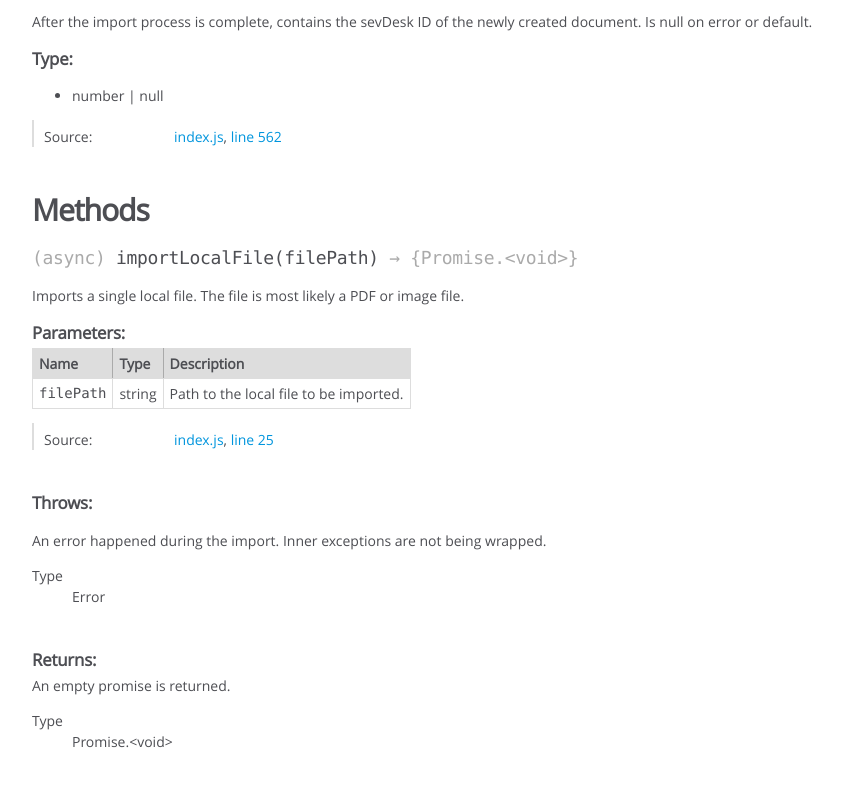
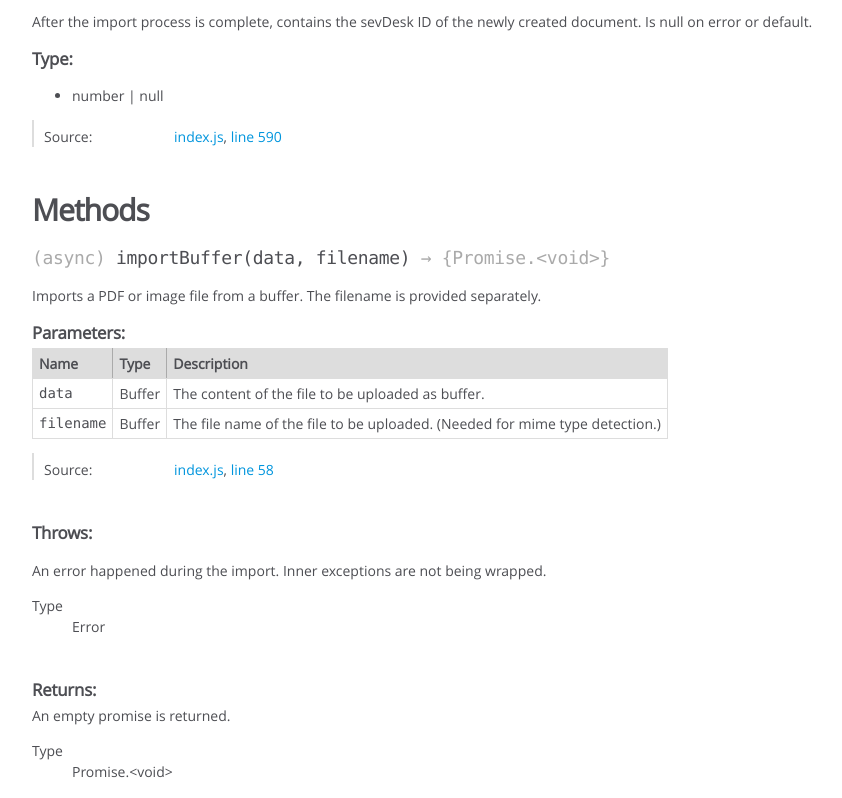
Before and after one commit to konsorten/sevdesk-voucher-upload, a website: page docs/SevdeskVoucherImporter.html in a window 1280 px wide. Shown: the part 622-1420 px from the top of the page, without its empty margins (0-842 px from the left). Drawn offline with Linux system fonts and the light colour scheme.

Commit message:
Added support for uploading an invoice from a buffer

```diff
--- a/docs/SevdeskVoucherImporter.html
+++ b/docs/SevdeskVoucherImporter.html
@@ -253,7 +253,7 @@ Is null on error or default.
 
     <dt class="tag-source">Source:</dt>
     <dd class="tag-source"><ul class="dummy"><li>
-        <a href="index.js.html">index.js</a>, <a href="index.js.html#line562">line 562</a>
+        <a href="index.js.html">index.js</a>, <a href="index.js.html#line590">line 590</a>
     </li></ul></dd>
 
 
@@ -274,6 +274,215 @@ Is null on error or default.
 
 
         <h3 class="subsection-title">Methods</h3>
+
+
+
+
+
+
+
+    <h4 class="name" id="importBuffer"><span class="type-signature">(async) </span>importBuffer<span class="signature">(data, filename)</span><span class="type-signature"> &rarr; {Promise.&lt;void>}</span></h4>
+
+
+
+
+
+
+<div class="description">
+    Imports a PDF or image file from a buffer. The filename is provided separately.
+</div>
+
+
+
+
+
+
+
+
+
+    <h5>Parameters:</h5>
+
+
+<table class="params">
+    <thead>
+    <tr>
+
+        <th>Name</th>
+
+
+        <th>Type</th>
+
+
+
+
+
+        <th class="last">Description</th>
+    </tr>
+    </thead>
+
+    <tbody>
+
+
+        <tr>
+
+                <td class="name"><code>data</code></td>
+
+
+            <td class="type">
+
+
+<span class="param-type">Buffer</span>
+
+
+
+            </td>
+
+
+
+
+
+            <td class="description last">The content of the file to be uploaded as buffer.</td>
+        </tr>
+
+
+
+        <tr>
+
+                <td class="name"><code>filename</code></td>
+
+
+            <td class="type">
+
+
+<span class="param-type">Buffer</span>
+
+
+
+            </td>
+
+
+
+
+
+            <td class="description last">The file name of the file to be uploaded. (Needed for mime type detection.)</td>
+        </tr>
+
+
+    </tbody>
+</table>
+
+
+
+
+
+
+<dl class="details">
+
+
+
+
+
+
+
+
+
+
+
+
+
+
+
+
+
+
+
+
+
+
+
+
+
+
+    <dt class="tag-source">Source:</dt>
+    <dd class="tag-source"><ul class="dummy"><li>
+        <a href="index.js.html">index.js</a>, <a href="index.js.html#line58">line 58</a>
+    </li></ul></dd>
+
+
+
+
+
+
+
+</dl>
+
+
+
+
+
+
+
+
+
+
+
+<h5>Throws:</h5>
+
+
+
+<dl>
+    <dt>
+        <div class="param-desc">
+        An error happened during the import. Inner exceptions are not being wrapped.
+        </div>
+    </dt>
+    <dd></dd>
+    <dt>
+        <dl>
+            <dt>
+                Type
+            </dt>
+            <dd>
+
+<span class="param-type">Error</span>
+
+
+            </dd>
+        </dl>
+    </dt>
+    <dd></dd>
+</dl>
+
+
+
+
+
+<h5>Returns:</h5>
+
+
+<div class="param-desc">
+    An empty promise is returned.
+</div>
+
+
+
+<dl>
+    <dt>
+        Type
+    </dt>
+    <dd>
+
+<span class="param-type">Promise.&lt;void></span>
+
+
+    </dd>
+</dl>
+
+
+
+
+
+
 
 
 
@@ -483,7 +692,7 @@ Is null on error or default.
 <br class="clear">
 
 <footer>
-    Documentation generated by <a href="https://github.com/jsdoc3/jsdoc">JSDoc 3.5.5</a> on Tue Jan 09 2018 13:35:29 GMT+0100 (Mitteleuropäische Zeit)
+    Documentation generated by <a href="https://github.com/jsdoc3/jsdoc">JSDoc 3.5.5</a> on Wed Jan 10 2018 15:35:57 GMT+0100 (Mitteleuropäische Zeit)
 </footer>
 
 <script> prettyPrint(); </script>
--- a/package.json
+++ b/package.json
@@ -1,6 +1,6 @@
 {
   "name": "sevdesk-voucher-upload",
-  "version": "0.1.3",
+  "version": "0.1.4",
   "description": "sevDesk voucher upload library",
   "engines": {
     "node": ">=8.2.1"
```
Also changed, not shown: docs/index.html (+1 -1 lines), docs/index.js.html (+34 -6 lines), index.js (+33 -5 lines), test/sevdeskVoucherImporter.js (+18 -0 lines).
